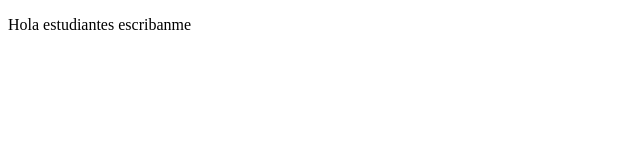
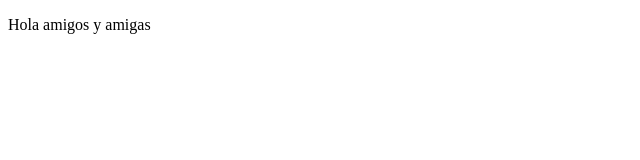
Before and after one commit to JDJQO/ProyectoDemoCurso, a plain HTML site: page index.html in a window 1280 px wide. Shown: the full height of the page, 0-640 px from the left. Drawn offline with Linux system fonts and the light colour scheme.

Commit message:
cambios agregados

```diff
--- a/index.html
+++ b/index.html
@@ -8,7 +8,7 @@
 </head>
 <body>
     <p>
-        Hola estudiantes escribanme
+        Hola amigos y amigas
     </p>
 </body>
 </html>
```
